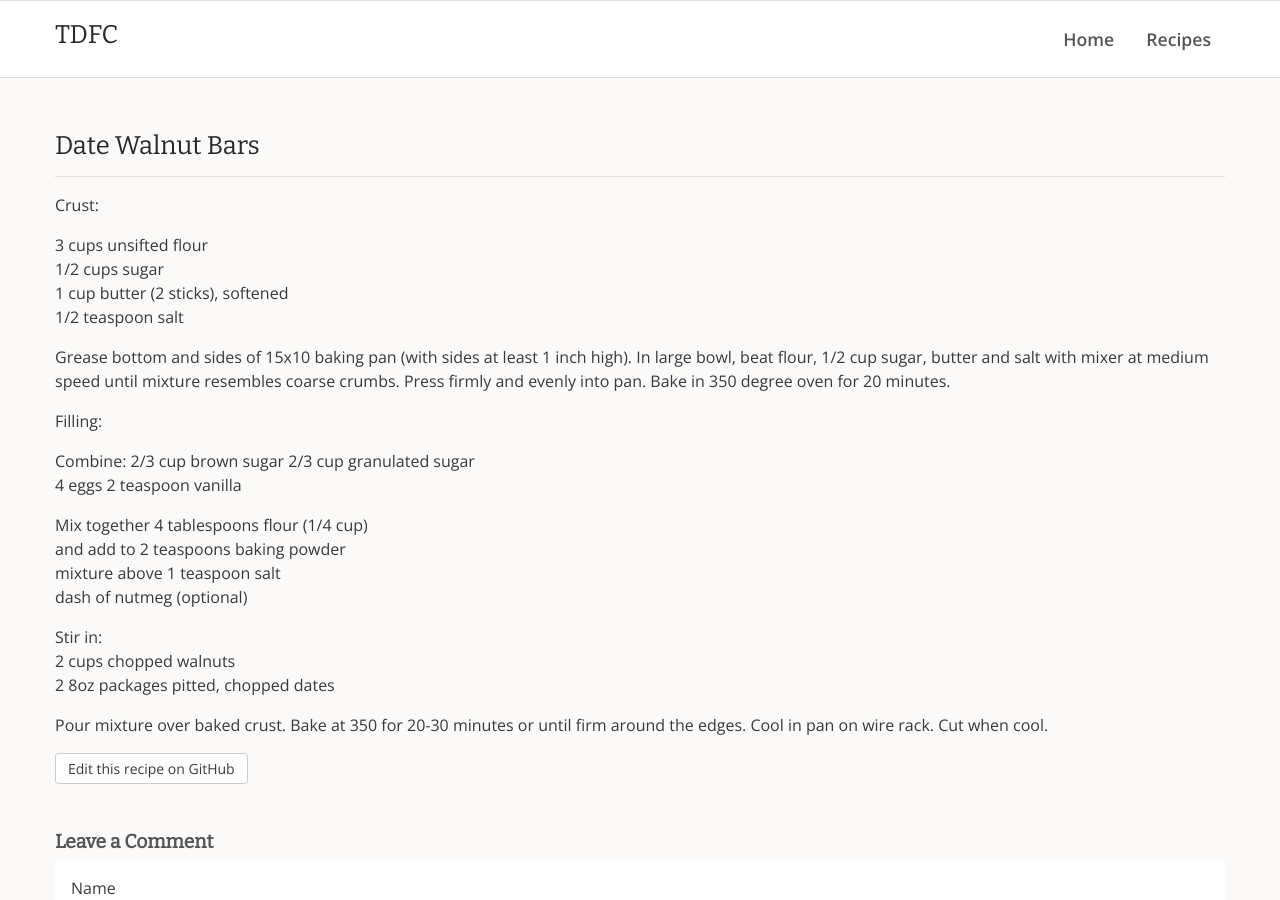
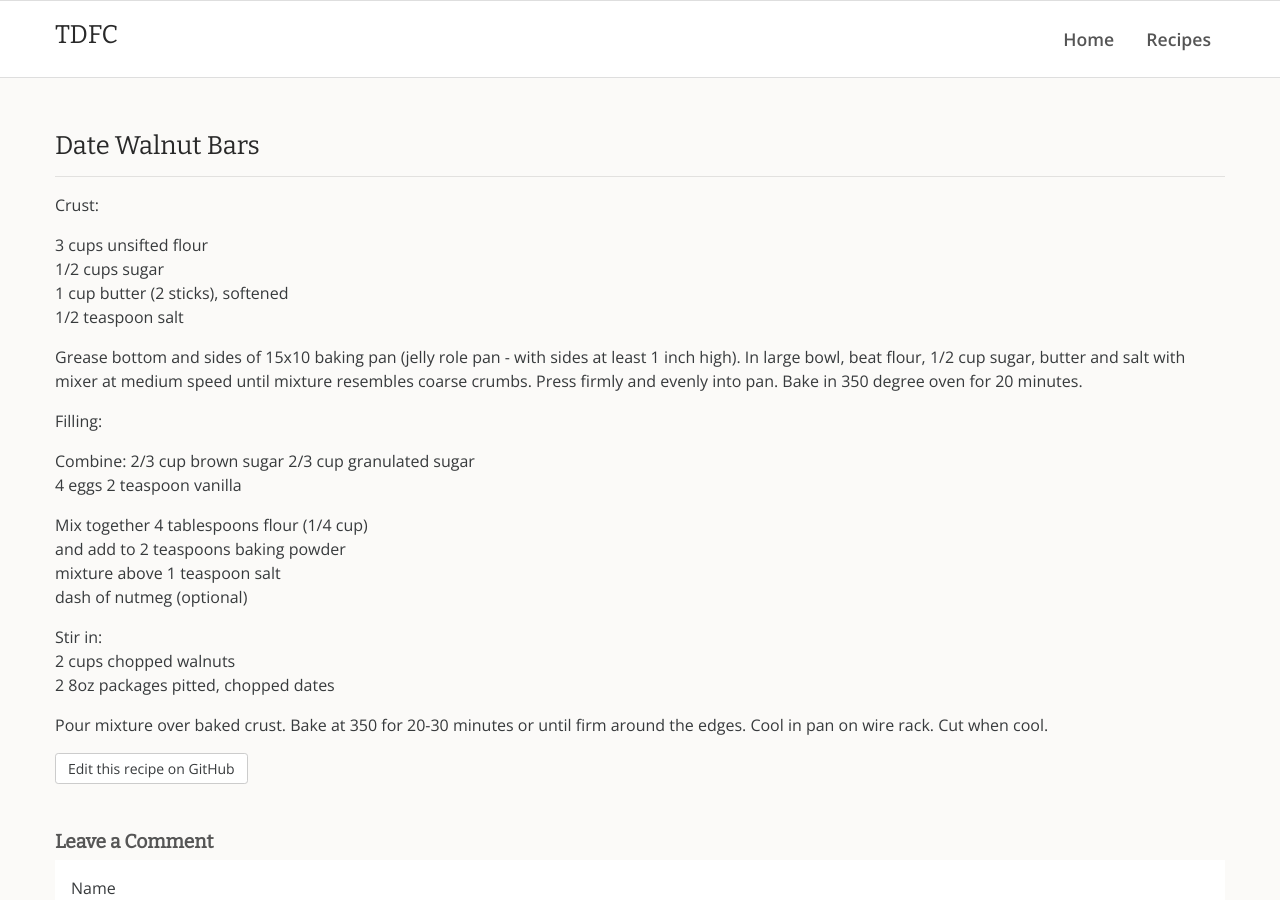
Before and after one commit to rdyar/tdfc, a Jekyll site: the page built from _desserts/date-walnut-bars.md, in a window 1280 px wide and 900 px high. Built offline with Jekyll 4.4.1, drawn with Linux system fonts in a browser that asks for light colours.

Commit message:
Update date-walnut-bars.md

```diff
--- a/_desserts/date-walnut-bars.md
+++ b/_desserts/date-walnut-bars.md
@@ -8,7 +8,7 @@ Crust:
 1 cup butter (2 sticks), softened
 1/2 teaspoon salt
 
-Grease bottom and sides of 15x10 baking pan (with sides at least 1 inch high). In large bowl,
+Grease bottom and sides of 15x10 baking pan (jelly role pan - with sides at least 1 inch high). In large bowl,
 beat flour, 1/2 cup sugar, butter and salt with mixer at medium speed until mixture resembles
 coarse crumbs. Press firmly and evenly into pan. Bake in 350 degree oven for 20 minutes.
 
```
